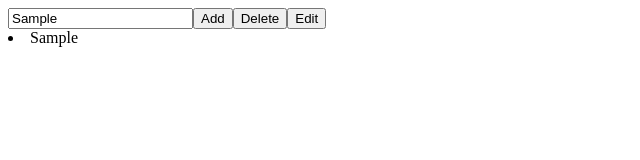
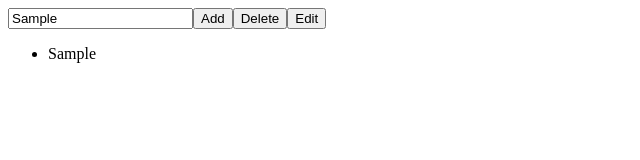
Before and after one commit to dkazarov/React_Todo, a React (Create React App) app: page / in a window 1280 px wide. Both pictures are taken after typing "Sample" into the empty fields and a click on the button "Add". Shown: the top 160 px of the page, without its empty margins (0-640 px from the left). Built offline with nearby package versions, Linux system fonts and the light colour scheme; the HTML template or start-up script is replaced by a standard one.

Commit message:
install & add nanoid for keys

```diff
--- a/package.json
+++ b/package.json
@@ -7,6 +7,7 @@
     "@testing-library/jest-dom": "^5.16.2",
     "@testing-library/react": "^12.1.4",
     "@testing-library/user-event": "^13.5.0",
+    "nanoid": "^3.3.2",
     "react": "^17.0.2",
     "react-content-loader": "^6.2.0",
     "react-dom": "^17.0.2",
--- a/src/App.js
+++ b/src/App.js
@@ -1,4 +1,5 @@
 import { useState } from 'react';
+import { nanoid } from 'nanoid';
 
 function App() {
   const [tasks, setTasks] = useState([]);
@@ -10,7 +11,7 @@ function App() {
     setTasks([
       ...tasks,
       {
-        id: 1,
+        id: nanoid(2),
         title: value,
       },
     ]);
@@ -28,9 +29,11 @@ function App() {
       <button>Delete</button>
       <button>Edit</button>
       <div>
-        {tasks.map((items) => (
-          <li>{items.title}</li>
-        ))}
+        <ul>
+          {tasks.map((items) => (
+            <li key={nanoid(2)}>{items.title}</li>
+          ))}
+        </ul>
       </div>
     </>
   );
```
Also changed, not shown: 1 other file (tests, documents, lock files or other folders).
